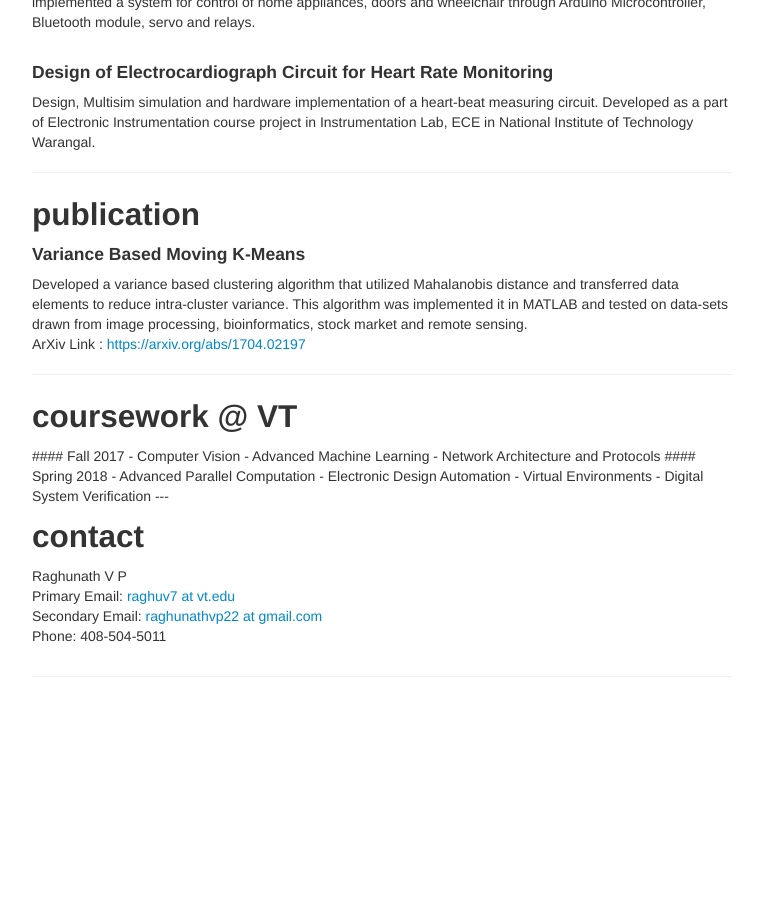
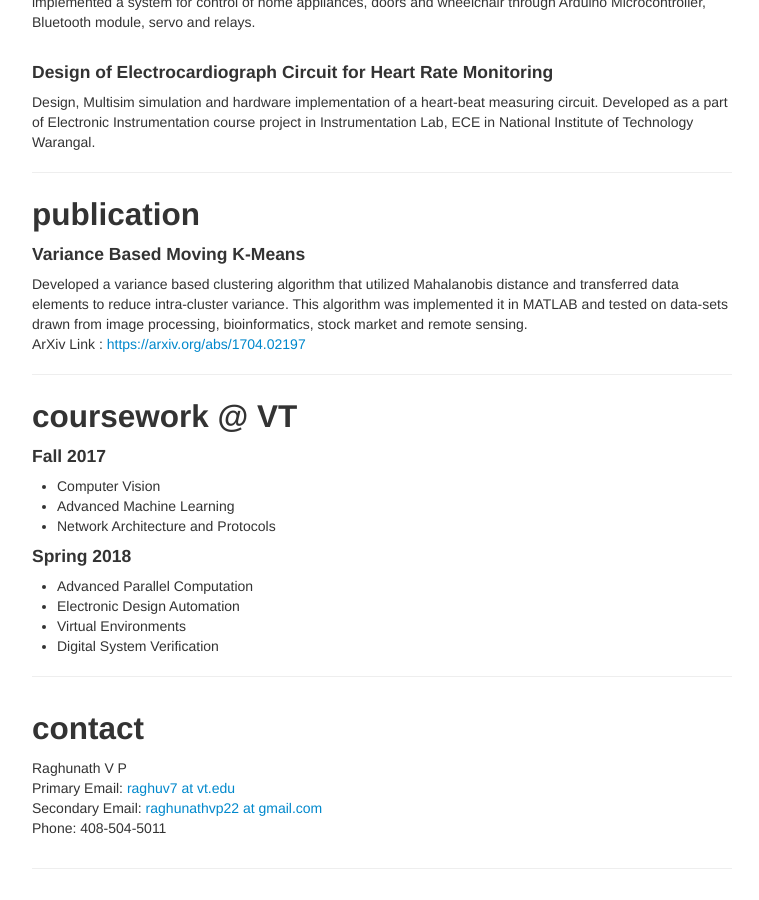
Before and after one commit to rvp22/rvp22.github.io, a Jekyll site: the page built from index.md, in a window 1280 px wide and 900 px high, scrolled down 1891 px. Shown: the whole window, without its empty margins (258-1017 px from the left). Built offline with Jekyll 4.4.1, drawn with Linux system fonts in a browser that asks for light colours; before the commit the page ends 2599 px from its top, so only the background shows below that.

Commit message:
Fixed courses

```diff
--- a/index.md
+++ b/index.md
@@ -110,23 +110,25 @@ ArXiv Link : <a href="https://arxiv.org/abs/1704.02197">https://arxiv.org/abs/17
 <div class="coursework">
 <h2><a name="course-work@VT"></a>coursework @ VT</h2>
 
-#### Fall 2017
+<h4>Fall 2017</h4>
 
-- Computer Vision
-- Advanced Machine Learning
-- Network Architecture and Protocols
+<ul style="list-style-type:disc">
+  <li>Computer Vision</li>
+  <li>Advanced Machine Learning</li>
+  <li>Network Architecture and Protocols</li>
+</ul>
 
-#### Spring 2018
+<h4>Spring 2018</h4>
 
-- Advanced Parallel Computation
-- Electronic Design Automation
-- Virtual Environments
-- Digital System Verification
+<ul style="list-style-type:disc">
+  <li>Advanced Parallel Computation</li>
+  <li>Electronic Design Automation</li>
+  <li>Virtual Environments</li>
+  <li>Digital System Verification</li>
+</ul>
+</div>
+---
 
-
-
-
----
 <div class="container">
 <h2><a name="contact me"></a>contact</h2>
 
```
